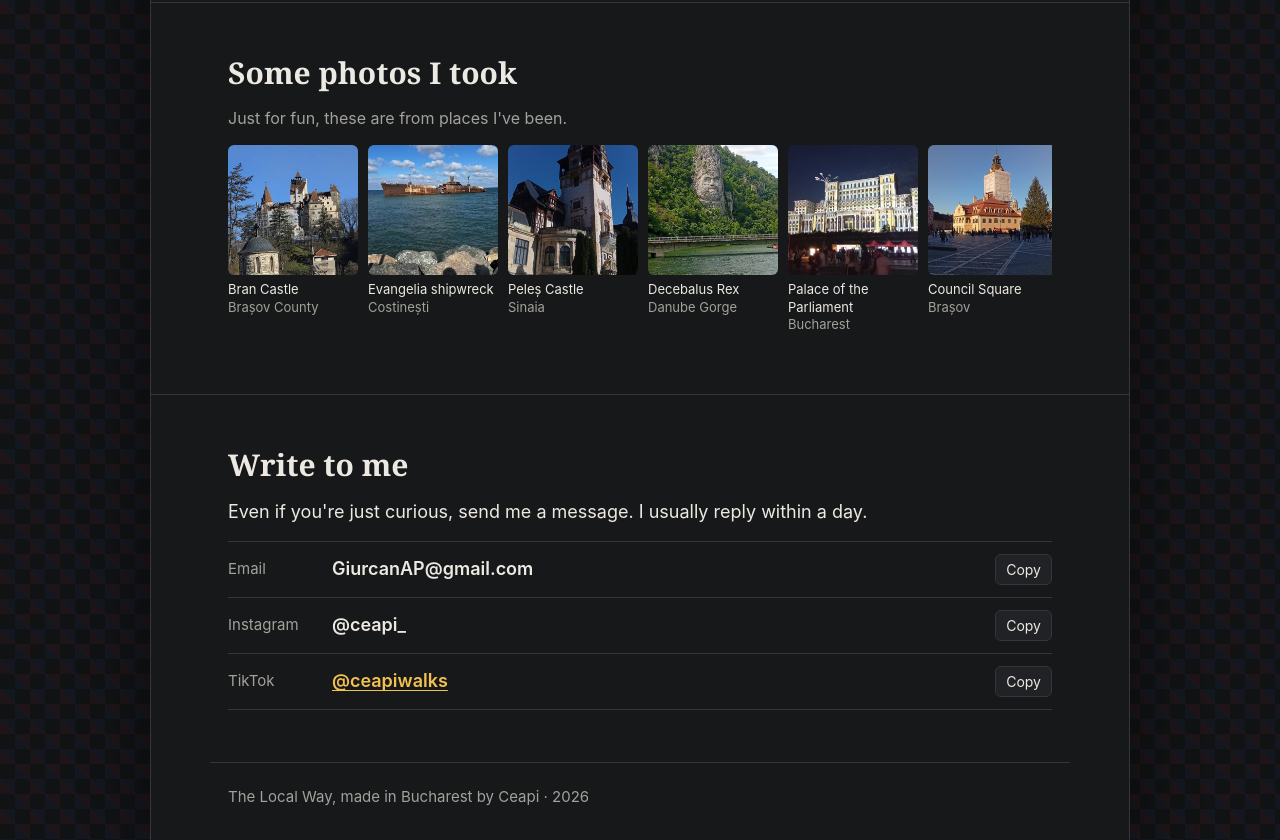
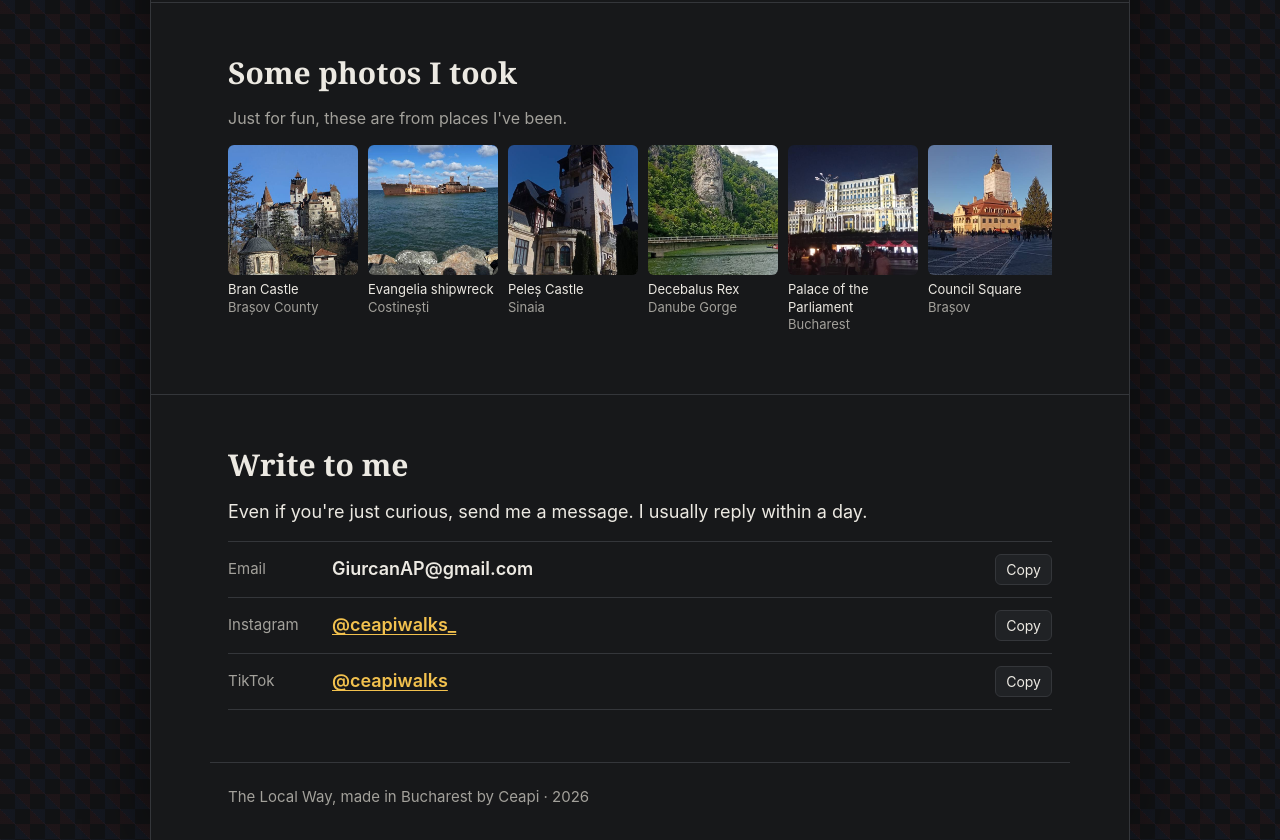
Before and after one commit to xceapi/xceapi.github.io, a plain HTML site: page index.html in a window 1280 px wide. Shown: the part 2326-3166 px from the top of the page. Drawn offline with Linux system fonts and the light colour scheme.

Commit message:
Update Instagram

```diff
--- a/index.html
+++ b/index.html
@@ -201,7 +201,7 @@ footer .wrap{padding-top:22px;padding-bottom:30px;color:var(--muted);font-size:1
   <p>Even if you're just curious, send me a message. I usually reply within a day.</p>
   <ul class="contact-list">
     <li><span class="k">Email</span><span class="v" id="email">GiurcanAP@gmail.com</span><button class="copy" type="button" data-copy="email">Copy</button></li>
-    <li><span class="k">Instagram</span><span class="v" id="insta">@ceapi_</span><button class="copy" type="button" data-copy="insta">Copy</button></li>
+    <li><span class="k">Instagram</span><span class="v" id="insta"><a href="https://www.instagram.com/ceapiwalks_/" target="_blank" rel="noopener">@ceapiwalks_</a></span><button class="copy" type="button" data-copy="insta">Copy</button></li>
     <li><span class="k">TikTok</span><span class="v" id="tiktok"><a href="https://www.tiktok.com/@ceapiwalks" target="_blank" rel="noopener">@ceapiwalks</a></span><button class="copy" type="button" data-copy="tiktok">Copy</button></li>
   </ul>
 </div></section>
```
